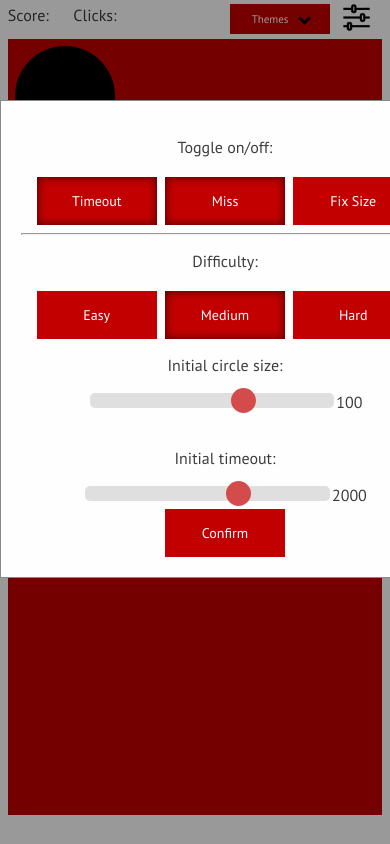
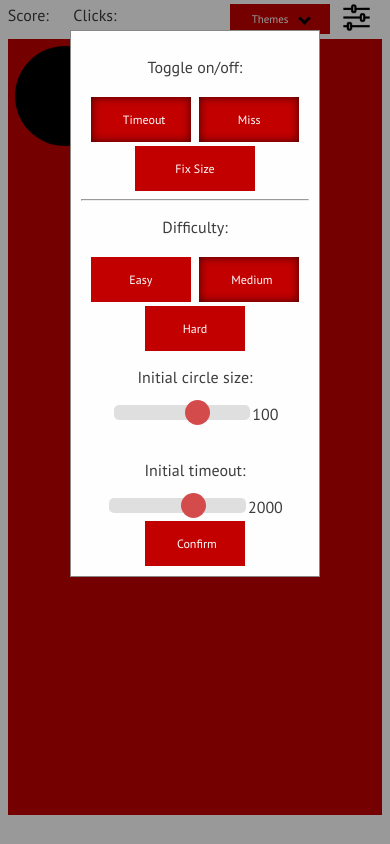
Before and after one commit to slewis96/CircleGame, a plain HTML site: page index.html in a window 390 px wide. Both pictures are taken after a click on the element 356 px from the left and 19 px from the top of the page. Drawn offline with Linux system fonts and the light colour scheme.

Commit message:
added media queries to alter modal

```diff
--- a/css/styles.css
+++ b/css/styles.css
@@ -569,8 +569,21 @@ i {
   -moz-box-shadow:    inset 0 0 10px #450202;
   -webkit-box-shadow: inset 0 0 10px #450202;
 }
+
+/*Slight mobile alterations on modal*/
 @media only screen and (max-width: 768px) {
-  body{
-    font-size: ;
+  .modal {
+    padding-top: 30px;
+  }
+  .innerModal {
+    padding: 10px;
+    width: 250px;
+  }
+  .innerModal .button{
+    width: 100px;
+    font-size: 12px;
+  }
+  #sizeBtn{
+    width: 120px;
   }
 }
```
